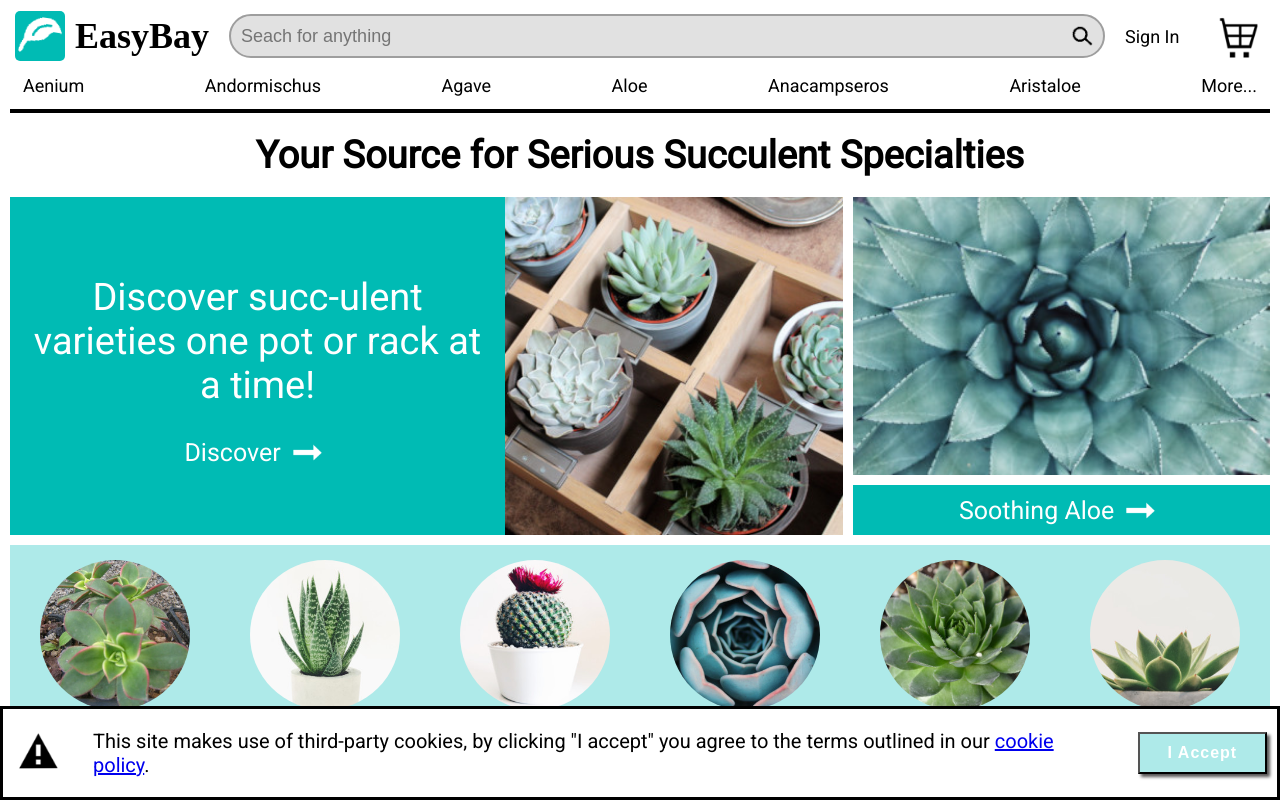
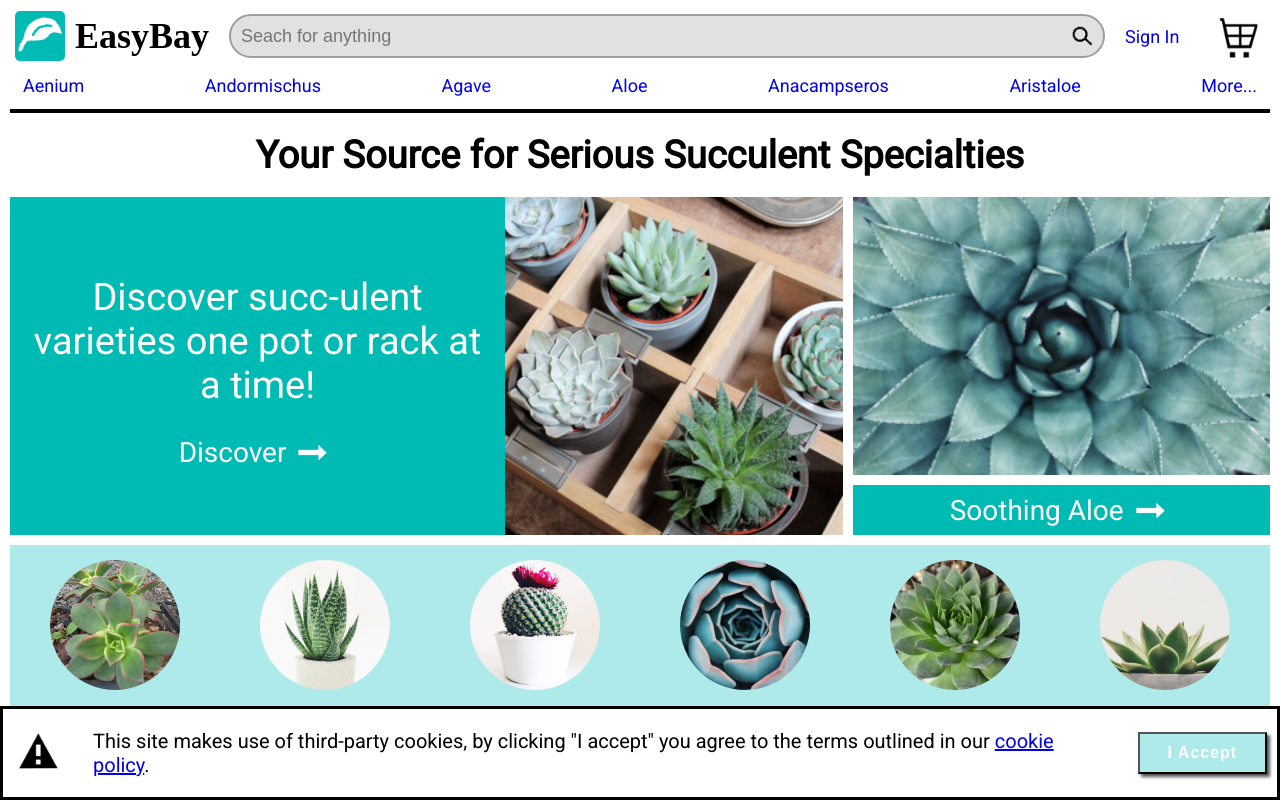
Before and after one commit to MiguelNancucheo/html-css, a plain HTML site: page index.html in a window 1280 px wide. Drawn offline with Linux system fonts and the light colour scheme.

Commit message:
commit con HMTL-CSS-JS

```diff
--- a/index.html
+++ b/index.html
@@ -22,21 +22,19 @@
                 <img class="img_head_busq" src="images/assets/search-dark.png" alt="search-dark">
             </div>
             <div class="cont_txt_img">
-                <div class="txt_span">
-                    <span>Sign In</span>
-                </div>
-                <img class="img_head" src="images/assets/cart-dark.png" alt="cart-dark">
+                <a href="#">Sign In</a>
+                <img class="img_cart" src="images/assets/cart-dark.png" alt="cart-dark">
             </div>
         </div>
         <div class="menu">
             <ul class="cont_linea">
-                <li>Aenium</li>
-                <li>Andormischus</li>
-                <li>Agave</li>
-                <li>Aloe</li>
-                <li>Anacampseros</li>
-                <li>Aristaloe</li>
-                <li>More...</li>
+                <li><a href="#">Aenium</a></li>
+                <li><a href="#">Andormischus</a></li>
+                <li><a href="#">Agave</a></li>
+                <li><a href="#">Aloe</a></li>
+                <li><a href="#">Anacampseros</a></li>
+                <li><a href="#">Aristaloe</a></li>
+                <li><a href="#">More...</a></li>
             </ul>
         </div>
     </header>
@@ -46,17 +44,13 @@
             <div class="espec_col1">
                 <div class="espec_col1_det">
                     <p>Discover succ-ulent varieties one pot or rack at a time!</p>
-                    <div class="img_next">
-                        <span>Discover </span><img class="img_flecha" src="images/assets/arrow-light.png" alt="arrow">
-                    </div>
+                    <a class="bot_next" href="#">Discover<img class="img_flecha" src="images/assets/arrow-light.png" alt="arrow"></a>
                 </div>
-                <img src="images/assets/succulents-1.jpg" alt="succulents-1">
+                <img id="img_play" src="images/assets/succulents-1.jpg" alt="succulents-1">
             </div>
             <div class="espec_col2">
                 <img src="images/assets/aloe-m.jpg" alt="aloe-m">
-                <div class="img_next_pq">
-                    <span>Soothing Aloe </span> <img class="img_flecha" src="images/assets/arrow-light.png" alt="arrow">
-                </div>
+                <a class="bot_next_dos" href="#">Soothing Aloe<img class="img_flecha" src="images/assets/arrow-light.png" alt="arrow"></a>
             </div>
         </section>
         <section>
--- a/script.js
+++ b/script.js
@@ -1,11 +1,28 @@
 // script
 
-let el_bot_coockie = document.getElementById('bot_coockie');
-console.log(el_bot_coockie);
+let el_bot_coockie = document.querySelector('#bot_coockie');
 
 el_bot_coockie.addEventListener('click', function() {
     let padre = el_bot_coockie.parentElement;
-    padre.remove()
-    console.log(padre);
+    padre.remove();
+})
 
+
+
+let el_carro= document.querySelector('.img_cart');
+
+el_carro.addEventListener('click', function() {
+    alert('Your Cart is empy!');
 })
+
+
+
+let ele_play = document.querySelector('#img_play');
+
+ele_play.addEventListener('mouseover', function () {
+    ele_play.src = 'images/assets/succulents-2.jpg'
+})
+
+ele_play.addEventListener('mouseout', function () {
+    ele_play.src = 'images/assets/succulents-1.jpg'
+})
--- a/style.css
+++ b/style.css
@@ -35,7 +35,7 @@ h2 {
     align-items: center;
 }
 
-.img_logo, .img_head {
+.img_logo, .img_cart {
     height: 50px;
 }
 
@@ -43,6 +43,10 @@ h2 {
     transform: rotate(180deg);
     background-color: #00BBB4;
     border-radius: 5px;
+}
+
+.img_cart {
+    cursor: pointer;
 }
 
 .cont_linea {
@@ -76,7 +80,8 @@ h2 {
     height: 22px;
 }
 
-.txt_span {
+.cont_txt_img a {
+    text-decoration: none;
     width: 80px;
     padding-left: 10px;
     padding-right: 10px;
@@ -88,6 +93,9 @@ h2 {
 
 ul li {
     list-style: none;
+}
+li a {
+    text-decoration: none;
 }
 
 /* especialidades */
@@ -123,20 +131,21 @@ ul li {
     margin-left: 10px;
 }
 
-.img_next, .img_next_pq{
+.bot_next, .bot_next_dos {
+    text-decoration: none;
+    background-color: #00BBB4;
     display: flex;
     justify-content: center;
-    background-color: #00BBB4;
     align-items: center;
     color: white;
+    font-size: 28px;
 }
-.img_next_pq {
+
+.bot_next_dos {
     margin-top: 10px;
-    flex: 1;
+    height: 100%;
 }
-.img_next span, .img_next_pq span {
-    font-size: 25px;
-}
+
 .img_flecha {
     height: 40px;
     margin: 5px;
@@ -159,7 +168,7 @@ ul li {
 }
 
 .tipo img {
-    height: 150px;
+    height: 130px;
     border-radius: 50%;
     padding: 15px 10px;
 }
```
